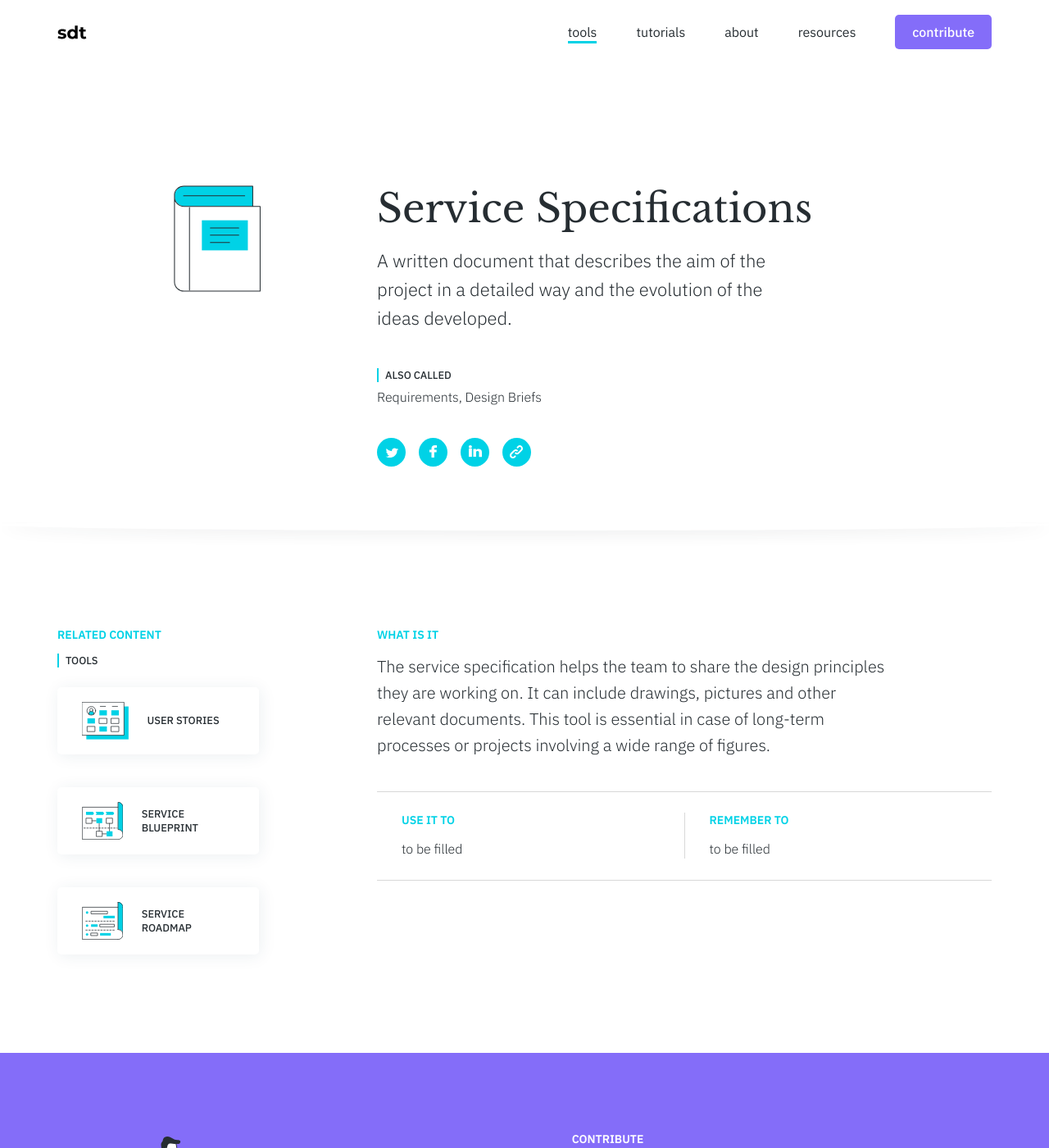
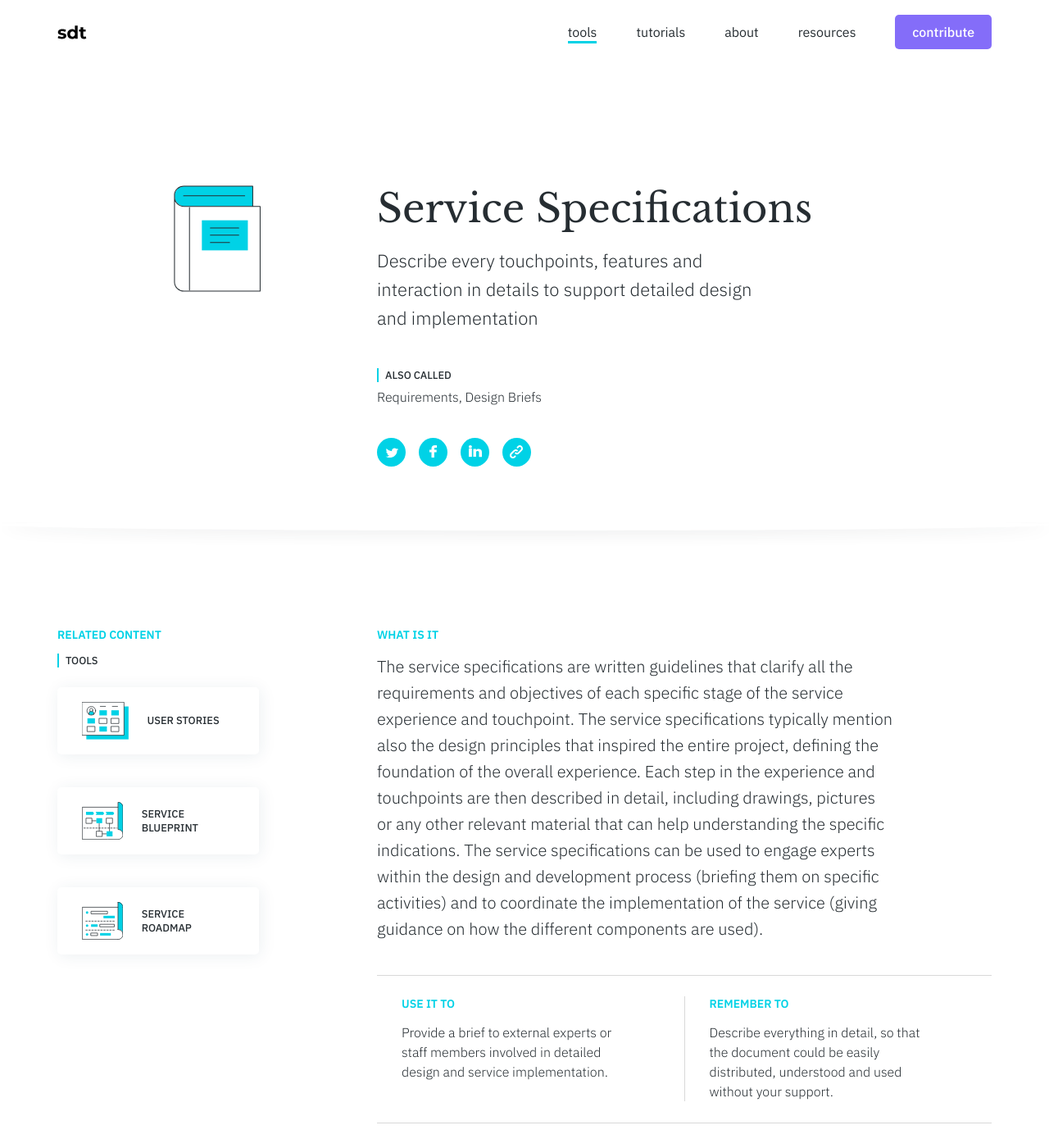
Before and after one commit to service-design-tools/sdt-website, a Jekyll site: the page built from _tools/service-specifications.md, in a window 1280 px wide and 1400 px high. Shown: the whole window at 82% size. Built offline with Jekyll 4.4.1, drawn with Linux system fonts in a browser that asks for light colours.

Commit message:
Update tool “service-specifications”

```diff
--- a/_tools/service-specifications.md
+++ b/_tools/service-specifications.md
@@ -1,8 +1,8 @@
 ---
 title: Service Specifications
 subtitle: >-
-  A written document that describes the aim of the project in a detailed way and
-  the evolution of the ideas developed.
+  Describe every touchpoints, features and interaction in details to support
+  detailed design and implementation
 properties:
   how:
     - Text
@@ -33,7 +33,11 @@ related:
     - User Stories
     - Service Blueprint
     - Service Roadmap
-use: to be filled
-reminder: to be filled
+use: >-
+  Provide a brief to external experts or staff members involved in detailed
+  design and service implementation.
+reminder: >-
+  Describe everything in detail, so that the document could be easily
+  distributed, understood and used without your support.
 ---
-The service specification helps the team to share the design principles they are working on. It can include drawings, pictures and other relevant documents. This tool is essential in case of long-term processes or projects involving a wide range of figures.
+The service specifications are written guidelines that clarify all the requirements and objectives of each specific stage of the service experience and touchpoint. The service specifications typically mention also the design principles that inspired the entire project, defining the foundation of the overall experience. Each step in the experience and touchpoints are then described in detail, including drawings, pictures or any other relevant material that can help understanding the specific indications. The service specifications can be used to engage experts within the design and development process (briefing them on specific activities) and to coordinate the implementation of the service (giving guidance on how the different components are used).
```
